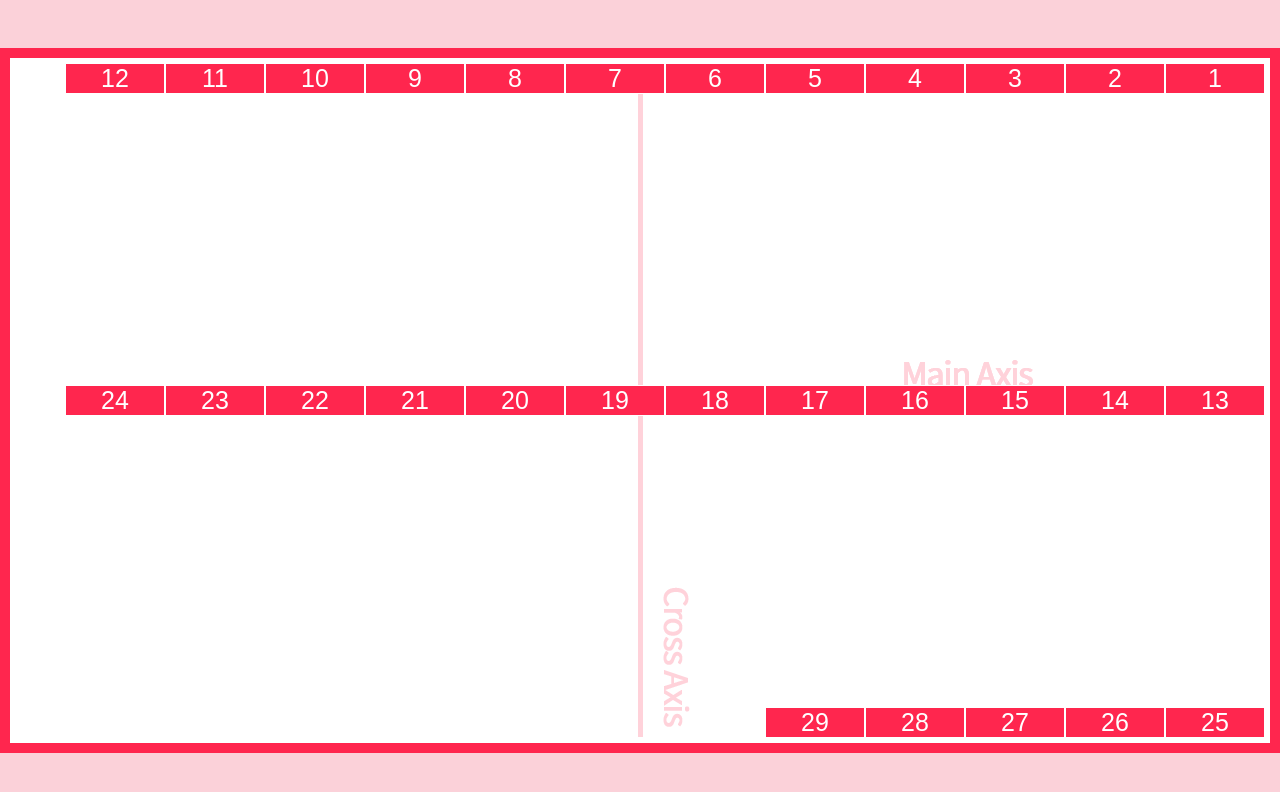
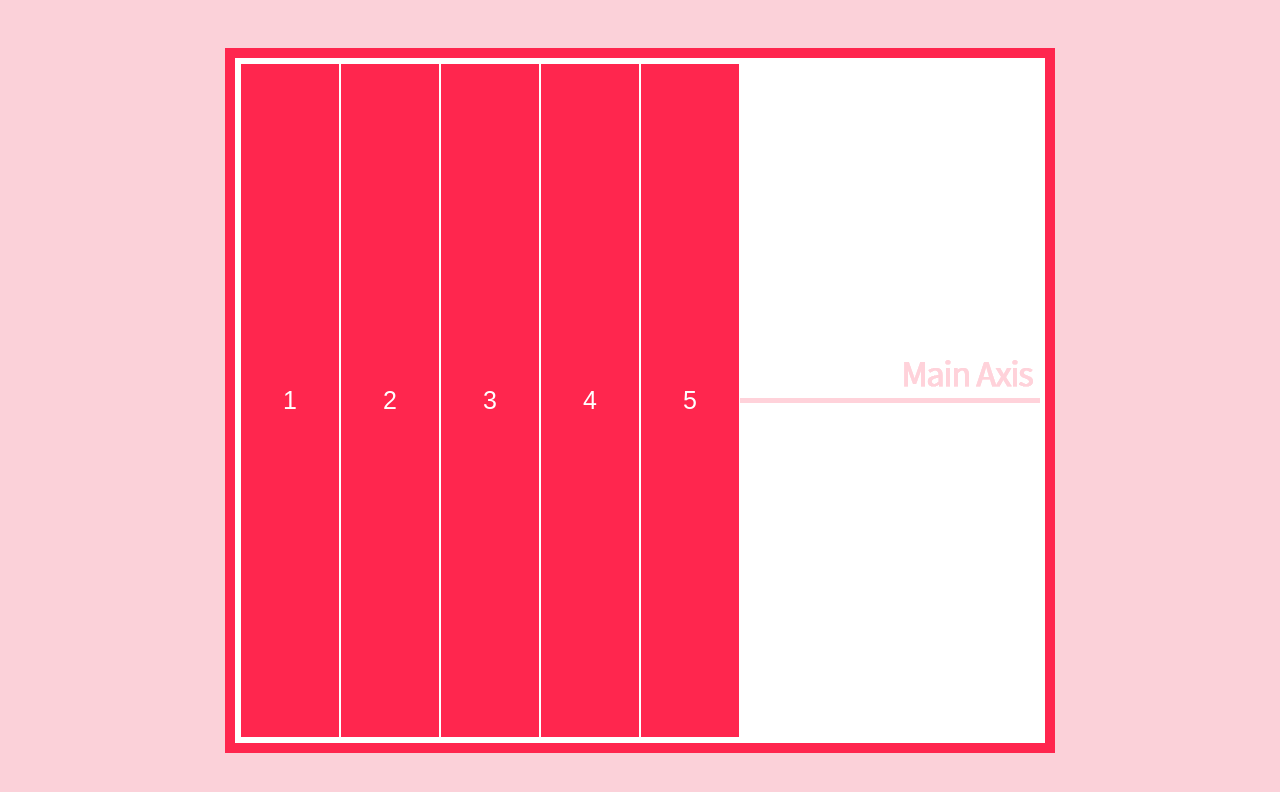
Before and after one commit to henriquefont/aula-1, a plain HTML site: page Flex-box/006-align-content.html in a window 1280 px wide. Drawn offline with Linux system fonts and the light colour scheme.

```diff
--- a/Flex-box/006-align-content.html
+++ b/Flex-box/006-align-content.html
@@ -10,11 +10,6 @@
   <style>
     .flex {
       display: flex;
-
-      flex-wrap: wrap;
-
-      align-content: space-between;
-      flex-direction: row-reverse;
     }
   </style>
 </head>
@@ -27,30 +22,6 @@
     <div class="item">3</div>
     <div class="item">4</div>
     <div class="item">5</div>
-    <div class="item">6</div>
-    <div class="item">7</div>
-    <div class="item">8</div>
-    <div class="item">9</div>
-    <div class="item">10</div>
-    <div class="item">11</div>
-    <div class="item">12</div>
-    <div class="item">13</div>
-    <div class="item">14</div>
-    <div class="item">15</div>
-    <div class="item">16</div>
-    <div class="item">17</div>
-    <div class="item">18</div>
-    <div class="item">19</div>
-    <div class="item">20</div>
-    <div class="item">21</div>
-    <div class="item">22</div>
-    <div class="item">23</div>
-    <div class="item">24</div>
-    <div class="item">25</div>
-    <div class="item">26</div>
-    <div class="item">27</div>
-    <div class="item">28</div>
-    <div class="item">29</div>
   </main>
 
 </body>
```
Also changed, not shown: Flex-box/007-align-self.html (+0 -1 lines).
